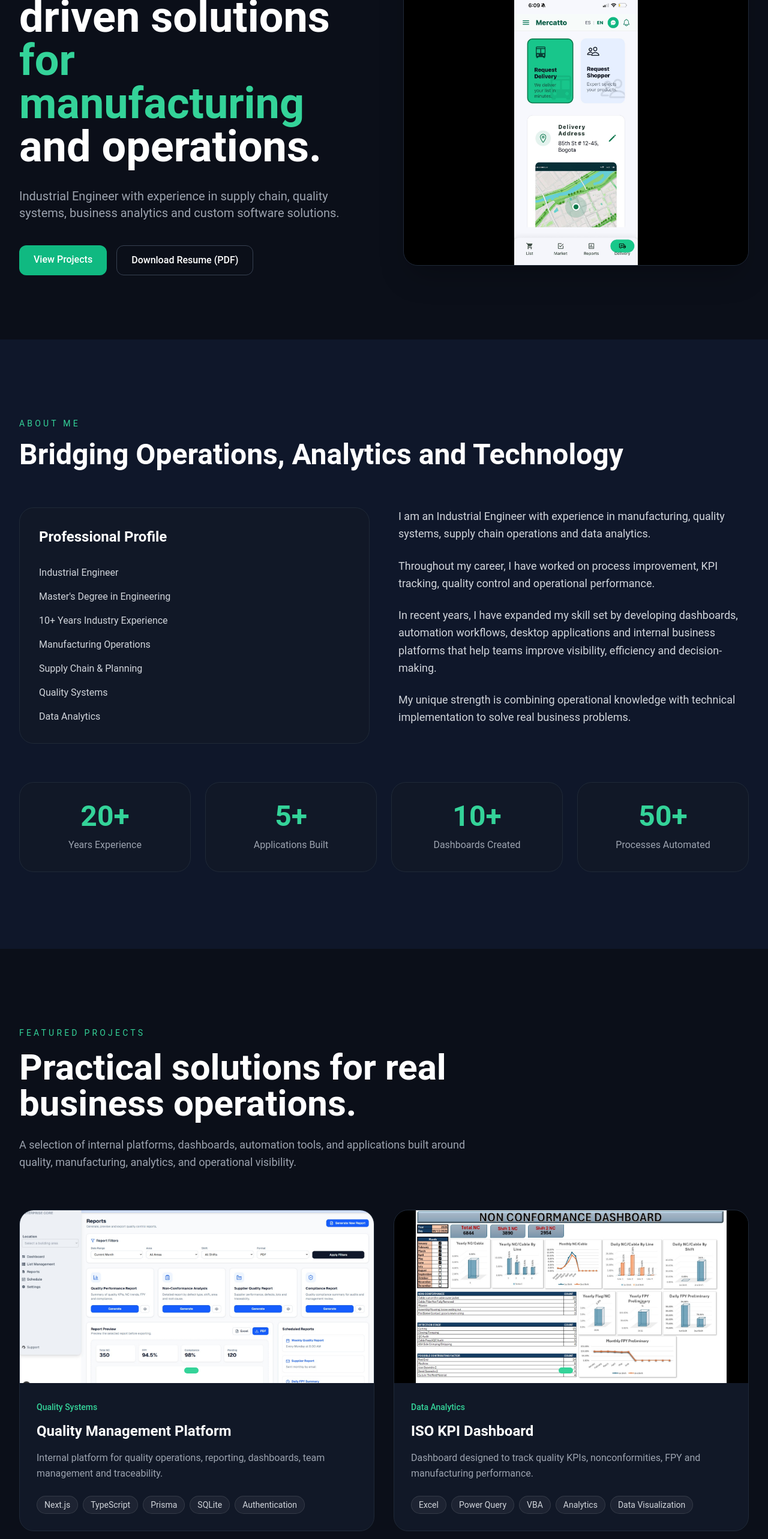
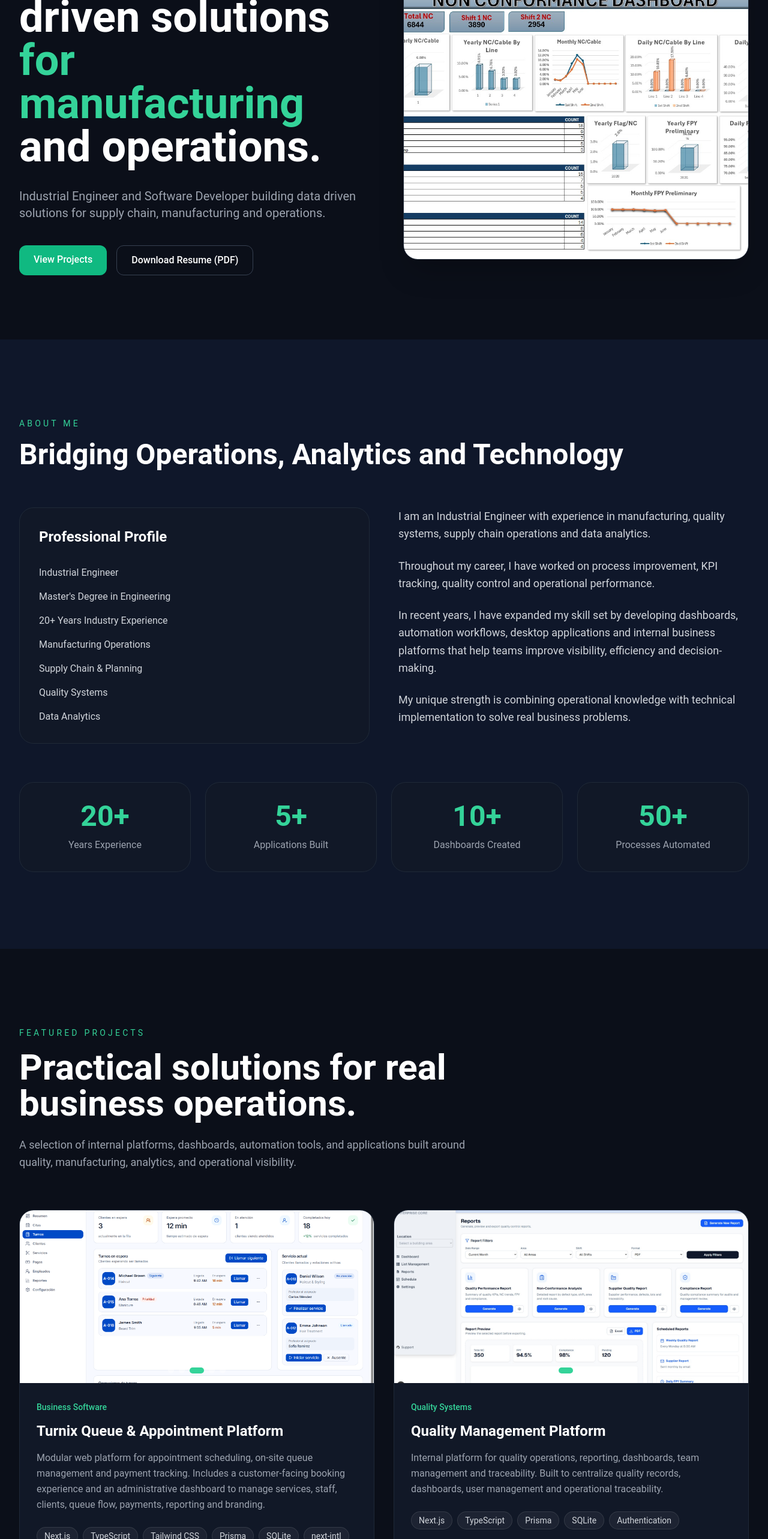
Before and after one commit to ombeltran/portfolio, a React (Create React App) app: page / in a window 1280 px wide. Shown: the part 234-2800 px from the top of the page at 60% size. Built offline with nearby package versions, Linux system fonts and the light colour scheme.

Commit message:
A few small modifications for improve the stetic of website, correction of text mistakes and include more information regarding turnix project

```diff
--- a/src/components/ProjectCard.jsx
+++ b/src/components/ProjectCard.jsx
@@ -39,6 +39,7 @@ export default function ProjectCard({ project }) {
               <button
                 key={index}
                 onClick={() => setCurrentImage(index)}
+                aria-label={`View image ${index + 1} of ${project.title}`}
                 className={`h-2.5 w-2.5 rounded-full transition-all ${
                   currentImage === index ? "bg-emerald-400 w-6" : "bg-white/40"
                 }`}
--- a/src/data/listDemo.js
+++ b/src/data/listDemo.js
@@ -1,22 +1,25 @@
 export const demoProjects = [
   {
+    title: "Turnix Platform",
+    image: "/imgProjects/Turnix_4.png",
+    tech: "Next.js • TypeScript • Tailwind CSS • Prisma • SQLite • next-intl • Authentication",
+    Mobile: false,
+  },
+  {
     title: "Quality Platform",
-    image:
-      "/imgProjects/QualityManagementPlatform_2.png",
+    image: "/imgProjects/QualityManagementPlatform_2.png",
     tech: "Next.js • TypeScript • SQLite • Prisma • Authentication",
     Mobile: false,
   },
   {
     title: "Analytics Dashboard",
-    image:
-      "/imgProjects/ISOKPIDashboard_1.png",
+    image: "/imgProjects/ISOKPIDashboard_1.png",
     tech: "Excel • Power BI • Analytics • Data Visualization",
     Mobile: false,
   },
   {
     title: "Mobile Application",
-    image:
-      "/imgProjects/MercattoMobileApp_6.png",
+    image: "/imgProjects/MercattoMobileApp_6.png",
     tech: "React Native • SQLite • Authentication • TypeScript • Expo Router • AsyncStorage • i18next",
     Mobile: true,
   },
--- a/src/data/listProjects.js
+++ b/src/data/listProjects.js
@@ -1,9 +1,34 @@
 export const projects = [
+  {
+    title: "Turnix Queue & Appointment Platform",
+    liveUrl: "https://turnix-saas.onrender.com/",
+    category: "Business Software",
+    description:
+      "Modular web platform for appointment scheduling, on-site queue management and payment tracking. Includes a customer-facing booking experience and an administrative dashboard to manage services, staff, clients, queue flow, payments, reporting and branding.",
+    images: [
+      "/imgProjects/Turnix_1.png",
+      "/imgProjects/Turnix_2.png",
+      "/imgProjects/Turnix_3.png",
+      "/imgProjects/Turnix_4.png",
+      "/imgProjects/Turnix_5.png",
+    ],
+    technologies: [
+      "Next.js",
+      "TypeScript",
+      "Tailwind CSS",
+      "Prisma",
+      "SQLite",
+      "next-intl",
+      "Authentication",
+      "Payments"
+    ],
+    mobile: false,
+  },
   {
     title: "Quality Management Platform",
     category: "Quality Systems",
     description:
-      "Internal platform for quality operations, reporting, dashboards, team management and traceability.",
+      "Internal platform for quality operations, reporting, dashboards, team management and traceability. Built to centralize quality records, dashboards, user management and operational traceability.",
     images:[
       "/imgProjects/QualityManagementPlatform_1.png",
       "/imgProjects/QualityManagementPlatform_2.png",
@@ -59,29 +84,4 @@ export const projects = [
     technologies: ["React Native", "Expo", "Prisma", "SQLite", "i18next", "TypeScript", "Expo Router", "AsyncStorage",],
     mobile: true,
   },
-    {
-    title: "Turnix Queue & Appointment Platform",
-    liveUrl: "https://turnix-saas.onrender.com/",
-    category: "Business Software",
-    description:
-      "Modular web platform for appointment scheduling, on-site queue management and payment tracking. Includes a customer-facing booking experience and an administrative dashboard to manage services, staff, clients, queue flow, payments, reporting and branding.",
-    images: [
-      "/imgProjects/Turnix_1.png",
-      "/imgProjects/Turnix_2.png",
-      "/imgProjects/Turnix_3.png",
-      "/imgProjects/Turnix_4.png",
-      "/imgProjects/Turnix_5.png",
-    ],
-    technologies: [
-      "Next.js",
-      "TypeScript",
-      "Tailwind CSS",
-      "Prisma",
-      "SQLite",
-      "next-intl",
-      "Authentication",
-      "Payments"
-    ],
-    mobile: false,
-  },
 ];
--- a/src/sections/about.jsx
+++ b/src/sections/about.jsx
@@ -23,7 +23,7 @@ export default function About() {
 
               <div>Master's Degree in Engineering</div>
 
-              <div>10+ Years Industry Experience</div>
+              <div>20+ Years Industry Experience</div>
 
               <div>Manufacturing Operations</div>
 
--- a/src/sections/contact.jsx
+++ b/src/sections/contact.jsx
@@ -15,9 +15,7 @@ export default function Contact() {
               <h2 className="text-4xl font-bold md:text-6xl">Let’s connect.</h2>
 
               <p className="mt-6 max-w-2xl text-lg leading-relaxed text-gray-400">
-                I am open to opportunities in supply chain, quality systems,
-                manufacturing analytics, business analysis, and data-driven
-                operational roles.
+                Open to software development, business systems, data analytics and operations technology opportunities.
               </p>
             </div>
 
--- a/src/sections/hero.jsx
+++ b/src/sections/hero.jsx
@@ -36,8 +36,8 @@ export default function Hero() {
             </h1>
 
             <p className="mt-8 text-xl text-gray-400 max-w-xl">
-              Industrial Engineer with experience in supply chain, quality
-              systems, business analytics and custom software solutions.
+              Industrial Engineer and Software Developer building data driven
+              solutions for supply chain, manufacturing and operations.
             </p>
 
             <div className="mt-10 flex gap-4">
```
Also changed, not shown: 1 other file (tests, documents, lock files or other folders).
